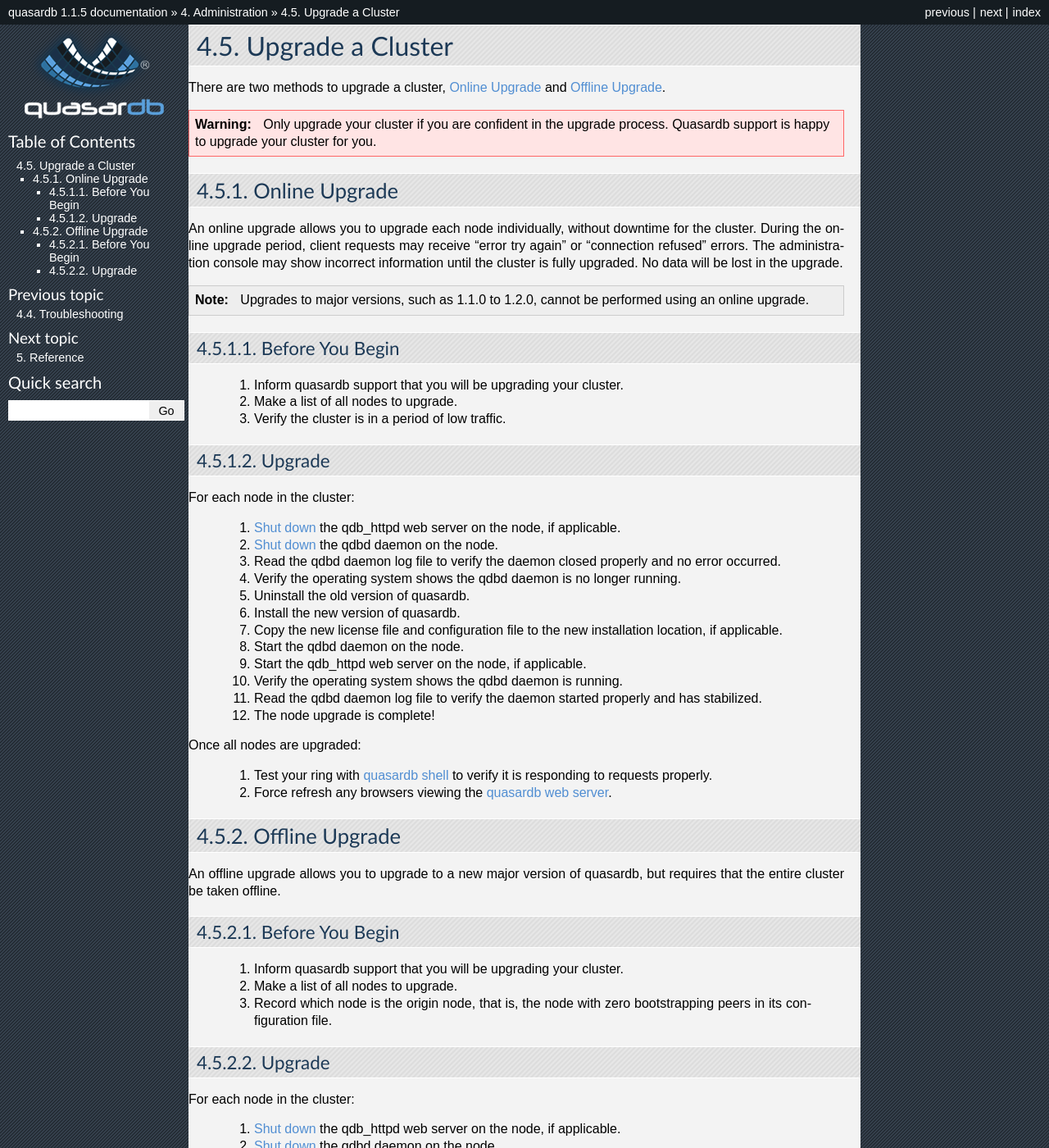
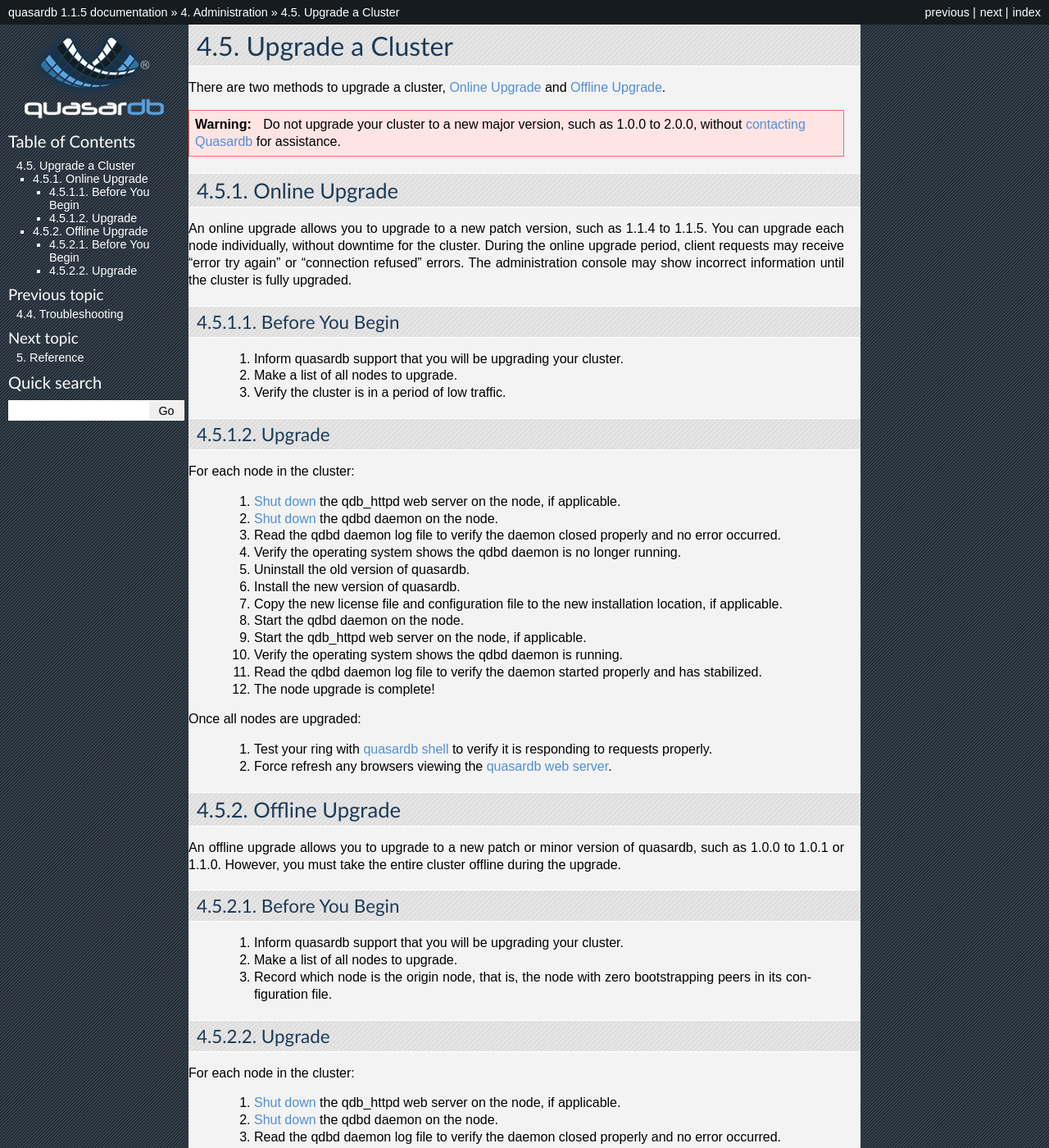
Before and after one commit to iltommi/qdb-documentation, a Sphinx documentation site: the page built from source/administration/upgrade.rst, in a window 1280 px wide and 1400 px high. Shown: the whole window at 82% size. Built offline with Sphinx 7.4.7, drawn with Linux system fonts in a browser that asks for light colours; pages that are not in the unit, such as notebooks, are missing from menus.

Commit message:
Update the upgrade policy to match new version policy.

```diff
--- a/source/administration/upgrade.rst
+++ b/source/administration/upgrade.rst
@@ -4,17 +4,14 @@ Upgrade a Cluster
 There are two methods to upgrade a cluster, :ref:`online-upgrade` and :ref:`offline-upgrade`.
 
 .. warning::
-    Only upgrade your cluster if you are confident in the upgrade process. Quasardb support is happy to upgrade your cluster for you.
+    Do not upgrade your cluster to a new major version, such as 1.0.0 to 2.0.0, without `contacting Quasardb <contact.html>`_ for assistance.
 
 .. _online-upgrade:
 
 Online Upgrade
 --------------
 
-An online upgrade allows you to upgrade each node individually, without downtime for the cluster. During the online upgrade period, client requests may receive “error try again” or “connection refused” errors. The administration console may show incorrect information until the cluster is fully upgraded. No data will be lost in the upgrade.
-
-.. note::
-    Upgrades to major versions, such as 1.1.0 to 1.2.0, cannot be performed using an online upgrade.
+An online upgrade allows you to upgrade to a new patch version, such as 1.1.4 to 1.1.5. You can upgrade each node individually, without downtime for the cluster. During the online upgrade period, client requests may receive “error try again” or “connection refused” errors. The administration console may show incorrect information until the cluster is fully upgraded.
 
 Before You Begin
 ^^^^^^^^^^^^^^^^
@@ -52,7 +49,7 @@ Once all nodes are upgraded:
 Offline Upgrade
 ---------------
 
-An offline upgrade allows you to upgrade to a new major version of quasardb, but requires that the entire cluster be taken offline.
+An offline upgrade allows you to upgrade to a new patch or minor version of quasardb, such as 1.0.0 to 1.0.1 or 1.1.0. However, you must take the entire cluster offline during the upgrade.
 
 Before You Begin
 ^^^^^^^^^^^^^^^^
```
